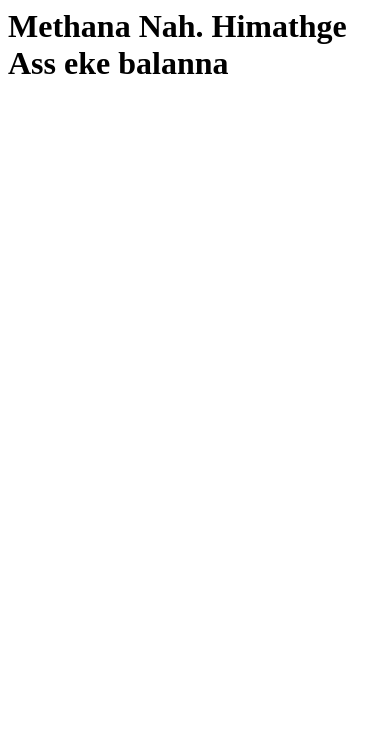
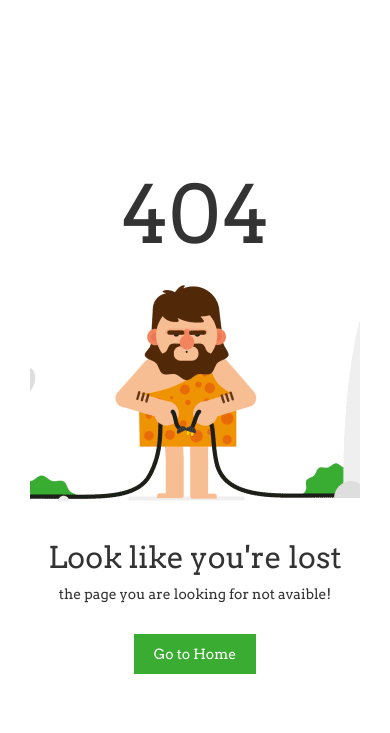
Before and after one commit to gihan-s/Servo, a PHP site: page /landing in a window 390 px wide. Shown: the top 733 px of the page. Run offline with PHP 8.4, Linux system fonts and the light colour scheme.

Commit message:
Not Found Page

```diff
--- /dev/null
+++ b/app/controllers/NotFoundController.php
@@ -0,0 +1,7 @@
+<?php
+
+class NotFoundController {
+    public function index() {
+        include __DIR__ . '/../views/notfound.php';
+    }
+}
--- a/app/views/landing.php
+++ b/app/views/landing.php
@@ -4,7 +4,7 @@
 <head>
 	<meta charset="UTF-8" />
 	<meta name="viewport" content="width=device-width,initial-scale=1" />
-	<title>BSK Marketplace – Hire Talent & Find Work</title>
+	<title>Servo - Hire Talent & Find Work</title>
 
 	<link rel="stylesheet" href="<?= BASE_URL ?>/assets/css/styles.css" />
 	<link rel="stylesheet" href="<?= BASE_URL ?>/assets/css/landing.css" />
--- /dev/null
+++ b/app/views/notfound.php
@@ -0,0 +1,44 @@
+<!DOCTYPE html>
+<html lang="en">
+
+<head>
+    <meta charset="UTF-8">
+    <title>404 Not Found</title>
+    <link rel='stylesheet' href='https://cdnjs.cloudflare.com/ajax/libs/twitter-bootstrap/3.3.7/css/bootstrap.min.css'>
+    <link rel='stylesheet' href='https://fonts.googleapis.com/css?family=Arvo'>
+    <link rel="stylesheet" href="<?= BASE_URL ?>/assets/css/notfound.css">
+
+</head>
+
+<body>
+    <!-- partial:index.partial.html -->
+    <section class="page_404">
+        <div class="container">
+            <div class="row">
+                <div class="col-sm-12 ">
+                    <div class="col-sm-10 col-sm-offset-1  text-center">
+                        <div class="four_zero_four_bg">
+                            <h1 class="text-center ">404</h1>
+
+
+                        </div>
+
+                        <div class="contant_box_404">
+                            <h3 class="h2">
+                                Look like you're lost
+                            </h3>
+
+                            <p>the page you are looking for not avaible!</p>
+
+                            <a href="./home" class="link_404">Go to Home</a>
+                        </div>
+                    </div>
+                </div>
+            </div>
+        </div>
+    </section>
+    <!-- partial -->
+
+</body>
+
+</html>
--- a/public/index.php
+++ b/public/index.php
@@ -2,6 +2,7 @@
 require_once '../config.php';
 require_once '../app/controllers/HomeController.php';
 require_once '../app/controllers/UsersController.php';
+require_once '../app/controllers/NotFoundController.php';
 
 // Get the URL path
 $url = $_GET['url'] ?? 'home';
@@ -24,6 +25,7 @@ switch ($url) {
         break;
 
     default:
-        echo "<h1>Methana Nah. Himathge Ass eke balanna</h1>";
+        $controller = new NotFoundController();
+        $controller->index();
         break;
 }
```
Also changed, not shown: public/assets/css/notfound.css (added), public/assets/img/notfound.gif (added).
